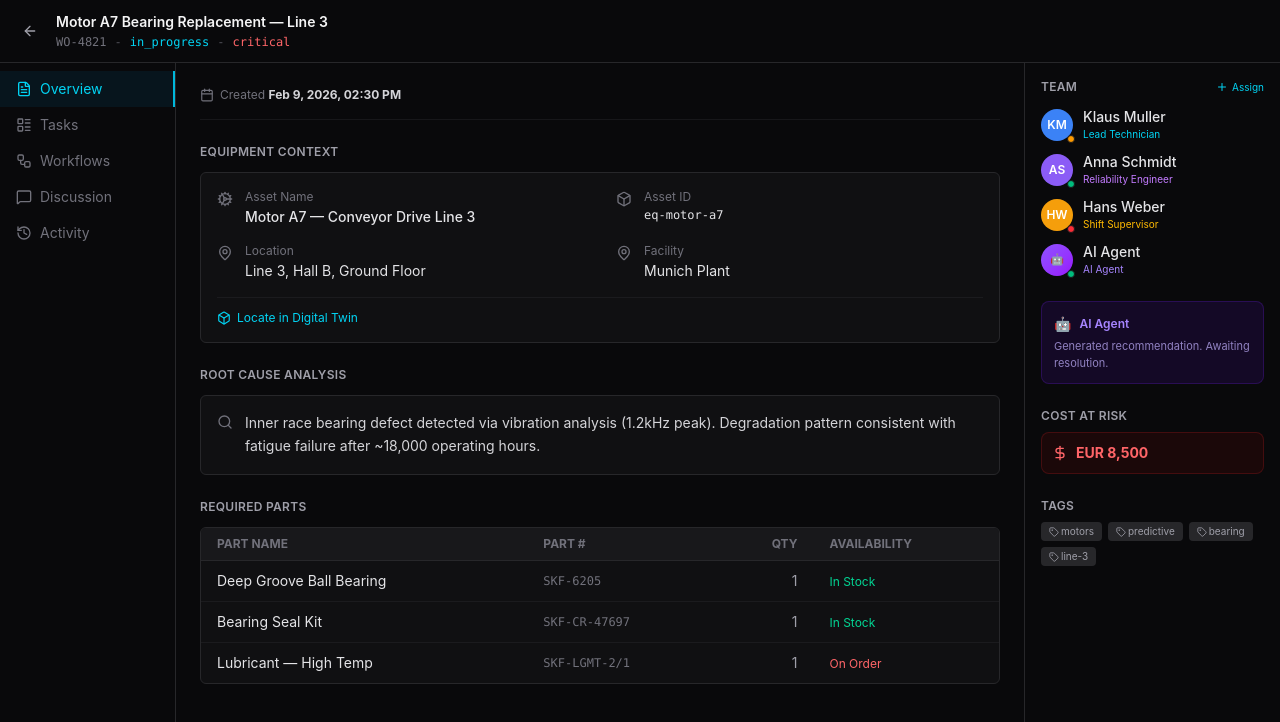
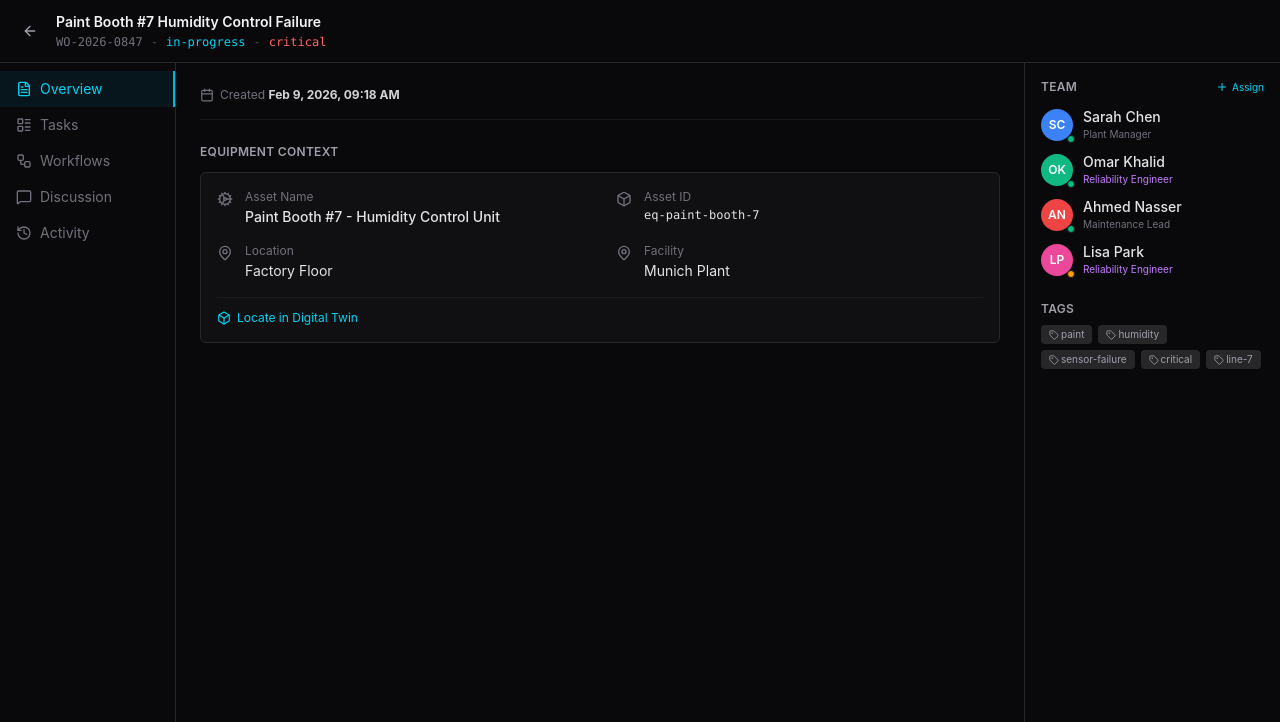
Before and after one commit to Quiago/tfo2, a Next.js app: page /playground/opshub in a window 1280 px wide. Both pictures are taken after a click on the button 144 px from the left and 241 px from the top of the page. Shown: the top 722 px of the page. Built offline with nearby package versions, Linux system fonts and the light colour scheme.

Commit message:
fix: Manager flow ready

```diff
--- a/components/opshub/tasks/WorkOrderTaskCard.tsx
+++ b/components/opshub/tasks/WorkOrderTaskCard.tsx
@@ -11,7 +11,7 @@ import {
 } from 'lucide-react'
 
 export type TaskType = 'investigation' | 'execution' | 'verification' | 'approval'
-export type TaskStatus = 'pending' | 'in-progress' | 'completed' | 'blocked'
+export type TaskStatus = 'pending' | 'in-progress' | 'completed' | 'blocked' | 'accepted'
 
 interface WOTaskCardProps {
     taskNumber: number
@@ -45,6 +45,7 @@ const statusConfig: Record<TaskStatus, { dot: string; label: string }> = {
     'in-progress': { dot: 'bg-cyan-500 animate-pulse', label: 'In Progress' },
     completed: { dot: 'bg-emerald-500', label: 'Completed' },
     blocked: { dot: 'bg-red-500', label: 'Blocked' },
+    accepted: { dot: 'bg-emerald-500', label: 'Accepted' },
 }
 
 export function WorkOrderTaskCard({
--- a/components/opshub/tasks/WorkOrderTasks.tsx
+++ b/components/opshub/tasks/WorkOrderTasks.tsx
@@ -1,54 +1,43 @@
 'use client'
 
-import { useState } from 'react'
-import { WorkOrderTaskCard, type TaskStatus, type TaskType } from './WorkOrderTaskCard'
+import { useOpshubStore } from '@/lib/store/opshub-store'
+import { WorkOrderTaskCard } from './WorkOrderTaskCard'
 
-interface TaskItem {
-    id: string
-    taskNumber: number
-    type: TaskType
-    title: string
-    assigneeName: string
-    assigneeInitials: string
-    assigneeColor: string
-    status: TaskStatus
-    blockedBy?: string[]
+interface WorkOrderTasksProps {
+    workOrderId: string
 }
 
-const MOCK_WO_TASKS: TaskItem[] = [
-    { id: 't1', taskNumber: 1, type: 'investigation', title: 'Inspect Motor A7 vibration readings and acoustic signature', assigneeName: 'Klaus Muller', assigneeInitials: 'KM', assigneeColor: '#3b82f6', status: 'completed' },
-    { id: 't2', taskNumber: 2, type: 'investigation', title: 'Confirm bearing degradation via oil sample analysis', assigneeName: 'Anna Schmidt', assigneeInitials: 'AS', assigneeColor: '#8b5cf6', status: 'in-progress' },
-    { id: 't3', taskNumber: 3, type: 'execution', title: 'Replace bearing SKF-6205 following SOP-M-047', assigneeName: 'Klaus Muller', assigneeInitials: 'KM', assigneeColor: '#3b82f6', status: 'blocked', blockedBy: ['2'] },
-    { id: 't4', taskNumber: 4, type: 'verification', title: 'Post-replacement vibration test — confirm RMS < 2.5 mm/s', assigneeName: 'Klaus Muller', assigneeInitials: 'KM', assigneeColor: '#3b82f6', status: 'pending', blockedBy: ['3'] },
-    { id: 't5', taskNumber: 5, type: 'approval', title: 'Sign off work order and update maintenance log', assigneeName: 'Hans Weber', assigneeInitials: 'HW', assigneeColor: '#f59e0b', status: 'pending', blockedBy: ['4'] },
-]
+export function WorkOrderTasks({ workOrderId }: WorkOrderTasksProps) {
+    const workOrder = useOpshubStore(s => s.workOrders.find(w => w.id === workOrderId))
+    const updateTask = useOpshubStore(s => s.updateTask)
 
-export function WorkOrderTasks() {
-    const [tasks, setTasks] = useState(MOCK_WO_TASKS)
+    if (!workOrder) return null
 
-    const handleStart = (id: string) => {
-        setTasks(prev => prev.map(t => t.id === id ? { ...t, status: 'in-progress' as TaskStatus } : t))
+    const tasks = workOrder.tasks
+    const completedCount = tasks.filter(t => t.status === 'completed').length
+
+    const handleStart = (taskId: string) => {
+        updateTask(workOrderId, taskId, { status: 'in-progress' })
     }
 
-    const handleComplete = (id: string) => {
-        setTasks(prev => {
-            const updated = prev.map(t => t.id === id ? { ...t, status: 'completed' as TaskStatus } : t)
-            // Unblock tasks that were blocked by this one
-            const completed = updated.find(t => t.id === id)
-            if (completed) {
-                return updated.map(t => {
-                    if (t.blockedBy?.includes(String(completed.taskNumber))) {
-                        const remaining = t.blockedBy.filter(b => b !== String(completed.taskNumber))
-                        return { ...t, blockedBy: remaining, status: remaining.length === 0 ? 'pending' as TaskStatus : t.status }
+    const handleComplete = (taskId: string) => {
+        // Complete current task
+        updateTask(workOrderId, taskId, { status: 'completed' })
+
+        // Check for dependents to unblock
+        const currentTask = tasks.find(t => t.id === taskId)
+        if (currentTask) {
+            tasks.forEach(t => {
+                if (t.dependsOn?.includes(String(currentTask.number))) {
+                    const remainingDeps = t.dependsOn.filter(d => d !== String(currentTask.number))
+                    // If no more deps, unblock it (set to pending if it was blocked)
+                    if (t.isBlocked && remainingDeps.length === 0) {
+                        updateTask(workOrderId, t.id, { isBlocked: false, status: 'pending' })
                     }
-                    return t
+                }
             })
         }
-            return updated
-        })
     }
-
-    const completedCount = tasks.filter(t => t.status === 'completed').length
 
     return (
         <div className="space-y-4">
@@ -57,7 +46,7 @@ export function WorkOrderTasks() {
                 <div className="flex-1 h-2 bg-zinc-800 rounded-full overflow-hidden">
                     <div
                         className="h-full bg-cyan-500 rounded-full transition-all duration-300"
-                        style={{ width: `${(completedCount / tasks.length) * 100}%` }}
+                        style={{ width: tasks.length > 0 ? `${(completedCount / tasks.length) * 100}%` : '0%' }}
                     />
                 </div>
                 <span className="text-xs text-zinc-400 font-medium">
@@ -67,22 +56,28 @@ export function WorkOrderTasks() {
 
             {/* Task list with dependency lines */}
             <div className="border border-zinc-800 rounded-md overflow-hidden bg-zinc-900/50">
-                {tasks.map((task, i) => (
+                {tasks.length === 0 ? (
+                    <div className="p-8 text-center text-zinc-500 text-sm">
+                        No tasks assigned.
+                    </div>
+                ) : (
+                    tasks.map((task, i) => (
                         <div key={task.id} className={`${i !== tasks.length - 1 ? 'border-b border-zinc-800/50' : ''}`}>
                             <WorkOrderTaskCard
-                            taskNumber={task.taskNumber}
+                                taskNumber={task.number}
                                 type={task.type}
                                 title={task.title}
-                            assigneeName={task.assigneeName}
-                            assigneeInitials={task.assigneeInitials}
-                            assigneeColor={task.assigneeColor}
+                                assigneeName={task.assignee.name}
+                                assigneeInitials={task.assignee.avatarInitials}
+                                assigneeColor={task.assignee.avatarColor}
                                 status={task.status}
-                            blockedBy={task.blockedBy}
+                                blockedBy={task.dependsOn}
                                 onStart={() => handleStart(task.id)}
                                 onComplete={() => handleComplete(task.id)}
                             />
                         </div>
-                ))}
+                    ))
+                )}
             </div>
         </div>
     )
--- a/components/opshub/work-orders/WorkOrderDetail.tsx
+++ b/components/opshub/work-orders/WorkOrderDetail.tsx
@@ -1,5 +1,6 @@
 'use client'
 
+import { useOpshubStore } from '@/lib/store/opshub-store'
 import {
     ArrowLeft,
     FileText,
@@ -9,11 +10,11 @@ import {
     Workflow
 } from 'lucide-react'
 import { useState } from 'react'
+import { WorkOrderTasks } from '../tasks/WorkOrderTasks'
 import { WorkOrderActivity } from './WorkOrderActivity'
 import { WorkOrderDiscussion } from './WorkOrderDiscussion'
 import { WorkOrderOverview } from './WorkOrderOverview'
-import { WorkOrderTasks } from '../tasks/WorkOrderTasks'
-import { WorkOrderTeamSidebar, type TeamMember } from './WorkOrderTeamSidebar'
+import { WorkOrderTeamSidebar } from './WorkOrderTeamSidebar'
 import { WorkOrderWorkflows } from './WorkOrderWorkflows'
 
 // TODO: import from opshub types when available
@@ -27,30 +28,7 @@ const INNER_TABS: { id: WorkOrderInnerTab; label: string; icon: React.ReactNode
     { id: 'activity', label: 'Activity', icon: <History className="w-4 h-4" /> },
 ]
 
-// Mock data for the detail view
-const MOCK_TEAM: TeamMember[] = [
-    { id: 'u1', name: 'Klaus Muller', initials: 'KM', color: '#3b82f6', role: 'Lead Technician', status: 'in-field' },
-    { id: 'u2', name: 'Anna Schmidt', initials: 'AS', color: '#8b5cf6', role: 'Reliability Engineer', status: 'available' },
-    { id: 'u3', name: 'Hans Weber', initials: 'HW', color: '#f59e0b', role: 'Shift Supervisor', status: 'busy' },
-    { id: 'ai', name: 'AI Agent', initials: 'AI', color: '#7c3aed', role: 'AI Agent', status: 'available', isAI: true },
-]
 
-const MOCK_WO_OVERVIEW = {
-    status: 'in-progress',
-    priority: 'critical',
-    createdAt: '2026-02-09T14:30:00Z',
-    equipmentName: 'Motor A7 — Conveyor Drive Line 3',
-    equipmentId: 'eq-motor-a7',
-    location: 'Line 3, Hall B, Ground Floor',
-    factoryName: 'Munich Plant',
-    rootCause: 'Inner race bearing defect detected via vibration analysis (1.2kHz peak). Degradation pattern consistent with fatigue failure after ~18,000 operating hours.',
-    spareParts: [
-        { name: 'Deep Groove Ball Bearing', partNumber: 'SKF-6205', quantity: 1, inStock: true },
-        { name: 'Bearing Seal Kit', partNumber: 'SKF-CR-47697', quantity: 1, inStock: true },
-        { name: 'Lubricant — High Temp', partNumber: 'SKF-LGMT-2/1', quantity: 1, inStock: false },
-    ],
-    costSummary: { labor: 450, parts: 280, downtime: 1200, total: 1930 },
-}
 
 interface WorkOrderDetailProps {
     workOrderId: string
@@ -58,7 +36,47 @@ interface WorkOrderDetailProps {
 }
 
 export function WorkOrderDetail({ workOrderId, onBack }: WorkOrderDetailProps) {
+    const workOrder = useOpshubStore(s => s.workOrders.find(w => w.id === workOrderId))
     const [innerTab, setInnerTab] = useState<WorkOrderInnerTab>('overview')
+
+    if (!workOrder) {
+        return (
+            <div className="flex items-center justify-center h-full text-zinc-500">
+                Work Order not found
+            </div>
+        )
+    }
+
+    const statusColors: Record<string, string> = {
+        open: 'text-emerald-400',
+        'in-progress': 'text-cyan-400',
+        resolved: 'text-purple-400',
+        closed: 'text-zinc-500',
+    }
+
+    const priorityColors: Record<string, string> = {
+        critical: 'text-red-400',
+        high: 'text-orange-400',
+        medium: 'text-amber-400',
+        low: 'text-blue-400',
+    }
+
+    // Adapt store data for WorkOrderOverview
+    // We might need to make some props in WorkOrderOverview optional or map them
+    const overviewData = {
+        status: workOrder.status,
+        priority: workOrder.priority,
+        createdAt: workOrder.createdAt,
+        resolvedAt: workOrder.resolvedAt,
+        equipmentName: workOrder.equipmentName,
+        equipmentId: workOrder.equipmentId,
+        location: 'Factory Floor', // Mock default for now or add to store
+        factoryName: workOrder.facility || 'Unknown Facility',
+        rootCause: undefined, // Add to store if needed
+        spareParts: [], // Add to store if needed
+        costSummary: undefined, // Add to store if needed
+    }
+
 
     return (
         <div className="flex flex-col h-full">
@@ -68,13 +86,13 @@ export function WorkOrderDetail({ workOrderId, onBack }: WorkOrderDetailProps) {
                     <ArrowLeft className="w-4 h-4" />
                 </button>
                 <div className="flex flex-col gap-0.5">
-                    <h1 className="text-sm font-semibold text-zinc-100">Motor A7 Bearing Replacement — Line 3</h1>
+                    <h1 className="text-sm font-semibold text-zinc-100">{workOrder.title}</h1>
                     <div className="flex items-center gap-2 text-xs font-mono">
-                        <span className="text-zinc-500">WO-4821</span>
+                        <span className="text-zinc-500">{workOrder.number}</span>
                         <span className="text-zinc-600">-</span>
-                        <span className="text-cyan-400 font-medium">in_progress</span>
+                        <span className={`font-medium ${statusColors[workOrder.status]}`}>{workOrder.status}</span>
                         <span className="text-zinc-600">-</span>
-                        <span className="text-red-400 font-medium">critical</span>
+                        <span className={`font-medium ${priorityColors[workOrder.priority]}`}>{workOrder.priority}</span>
                     </div>
                 </div>
             </div>
@@ -87,8 +105,8 @@ export function WorkOrderDetail({ workOrderId, onBack }: WorkOrderDetailProps) {
                             key={tab.id}
                             onClick={() => setInnerTab(tab.id)}
                             className={`flex items-center gap-2 w-full px-4 py-2 text-sm transition ${innerTab === tab.id
-                                    ? 'text-cyan-400 bg-cyan-950/30 border-r-2 border-cyan-500'
-                                    : 'text-zinc-500 hover:text-zinc-300 hover:bg-zinc-900/50'
+                                ? 'text-cyan-400 bg-cyan-950/30 border-r-2 border-cyan-500'
+                                : 'text-zinc-500 hover:text-zinc-300 hover:bg-zinc-900/50'
                                 }`}
                         >
                             {tab.icon}
@@ -99,8 +117,8 @@ export function WorkOrderDetail({ workOrderId, onBack }: WorkOrderDetailProps) {
 
                 {/* Center: tab content */}
                 <div className="flex-1 overflow-y-auto p-6">
-                    {innerTab === 'overview' && <WorkOrderOverview workOrder={MOCK_WO_OVERVIEW} />}
-                    {innerTab === 'tasks' && <WorkOrderTasks />}
+                    {innerTab === 'overview' && <WorkOrderOverview workOrder={overviewData} />}
+                    {innerTab === 'tasks' && <WorkOrderTasks workOrderId={workOrderId} />}
                     {innerTab === 'workflows' && <WorkOrderWorkflows />}
                     {innerTab === 'discussion' && <WorkOrderDiscussion />}
                     {innerTab === 'activity' && <WorkOrderActivity />}
@@ -108,10 +126,10 @@ export function WorkOrderDetail({ workOrderId, onBack }: WorkOrderDetailProps) {
 
                 {/* Right: team sidebar */}
                 <WorkOrderTeamSidebar
-                    team={MOCK_TEAM}
-                    riskAmount={8500}
-                    tags={['motors', 'predictive', 'bearing', 'line-3']}
-                    aiStatus="Generated recommendation. Awaiting resolution."
+                    team={workOrder.team}
+                    riskAmount={0} // Default 0 for new WOs
+                    tags={workOrder.tags}
+                    aiStatus={undefined}
                 />
             </div>
         </div>
--- a/components/opshub/work-orders/WorkOrderTeamSidebar.tsx
+++ b/components/opshub/work-orders/WorkOrderTeamSidebar.tsx
@@ -1,18 +1,8 @@
 'use client'
 
 import { UserAvatar } from '@/components/shared/UserAvatar'
+import { TeamMember } from '@/lib/types/opshub'
 import { DollarSign, Plus, Tag } from 'lucide-react'
-
-// TODO: import from opshub types when available
-export interface TeamMember {
-    id: string
-    name: string
-    initials: string
-    color: string
-    role: string
-    status: 'available' | 'busy' | 'in-field' | 'offline'
-    isAI?: boolean
-}
 
 interface WorkOrderTeamSidebarProps {
     team: TeamMember[]
@@ -44,8 +34,8 @@ export function WorkOrderTeamSidebar({ team, riskAmount, tags, aiStatus }: WorkO
                     {team.map(member => (
                         <div key={member.id} className="flex items-center gap-2.5">
                             <UserAvatar
-                                initials={member.initials}
-                                color={member.color}
+                                initials={member.avatarInitials}
+                                color={member.avatarColor}
                                 size="md"
                                 status={member.status}
                                 isAI={member.isAI}
```
Lines whose indentation alone changed are shown as unchanged.
